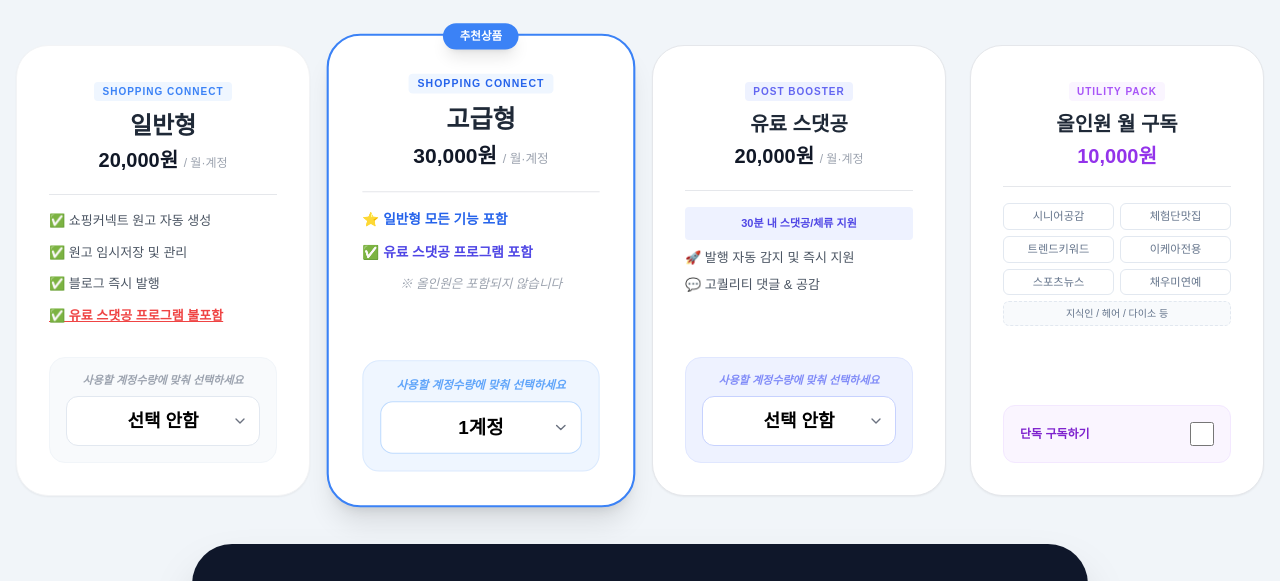
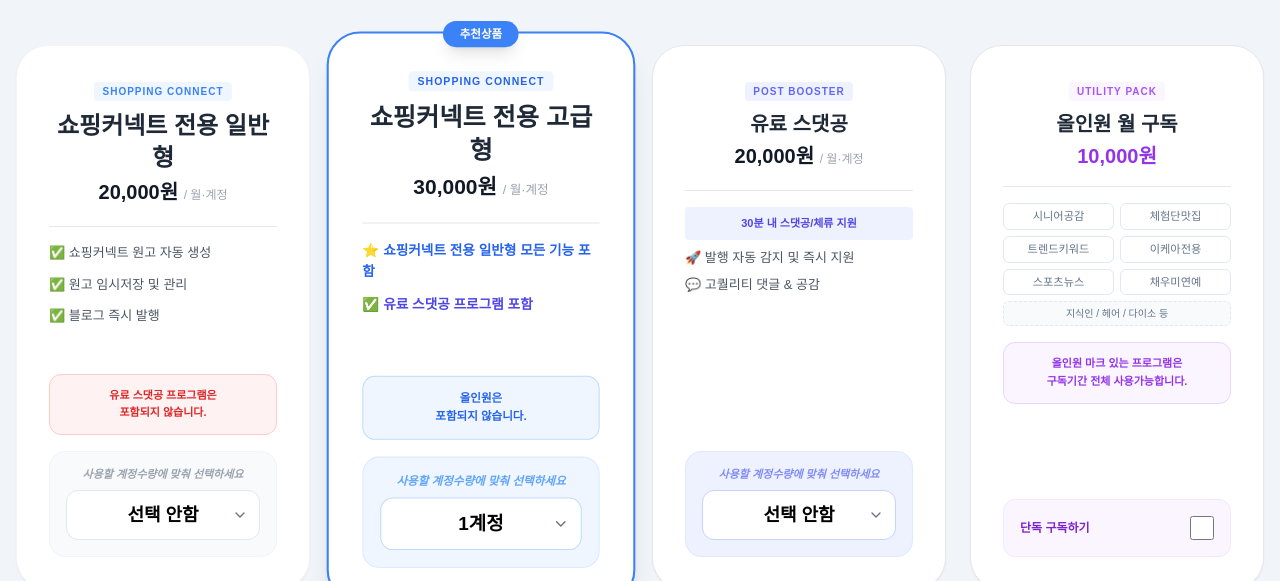
Before and after one commit to park-jin-soo/money, a plain HTML site: page index.html in a window 1280 px wide. Shown: the part 131-712 px from the top of the page. Drawn offline with nearby package versions, Linux system fonts and the light colour scheme; a web font is replaced by a local one.

Commit message:
Update index.html

```diff
--- a/index.html
+++ b/index.html
@@ -25,15 +25,19 @@
             <div class="bg-white rounded-[2rem] shadow-sm p-8 border border-gray-100 flex flex-col transition-all hover:shadow-md">
                 <div class="mb-5 text-center">
                     <span class="text-[10px] font-black text-blue-500 bg-blue-50 px-2 py-1 rounded uppercase tracking-widest">Shopping Connect</span>
-                    <h2 class="text-2xl font-bold text-gray-800 mt-2">일반형</h2>
+                    <h2 class="text-2xl font-bold text-gray-800 mt-2">쇼핑커넥트 전용 일반형</h2>
                     <p class="text-xl font-bold text-gray-900 mt-1">20,000원 <span class="text-xs text-gray-400 font-normal">/ 월·계정</span></p>
                 </div>
                 <ul class="text-[13px] text-gray-600 space-y-3 mb-8 flex-grow border-t pt-4">
                     <li>✅ 쇼핑커넥트 원고 자동 생성</li>
                     <li>✅ 원고 임시저장 및 관리</li>
                     <li>✅ 블로그 즉시 발행</li>
-                    <li class="font-bold text-red-500 underline">✅ 유료 스댓공 프로그램 불포함</li>
                 </ul>
+                <div class="mt-4 mb-4 px-4 py-3 bg-red-50 border border-red-200 rounded-xl text-center">
+                    <p class="text-[11px] text-red-600 font-semibold leading-relaxed">
+                        유료 스댓공 프로그램은<br>포함되지 않습니다.
+                    </p>
+                </div>
                 <div class="mt-auto bg-slate-50 p-4 rounded-2xl border border-slate-100 text-center">
                     <label class="block text-[11px] font-bold text-gray-400 mb-2 leading-tight italic">사용할 계정수량에 맞춰 선택하세요</label>
                     <select id="qty_basic" onchange="calculate()" class="w-full text-center text-lg font-bold bg-white border border-slate-200 rounded-xl p-2.5 outline-none cursor-pointer focus:ring-2 focus:ring-blue-500">
@@ -47,14 +51,18 @@
                 <div class="absolute -top-3 left-1/2 -translate-x-1/2 bg-blue-500 text-white px-4 py-1 rounded-full text-[11px] font-black shadow-lg">추천상품</div>
                 <div class="mb-5 text-center">
                     <span class="text-[10px] font-black text-blue-600 bg-blue-50 px-2 py-1 rounded uppercase tracking-widest">Shopping Connect</span>
-                    <h2 class="text-2xl font-bold text-gray-800 mt-2">고급형</h2>
+                    <h2 class="text-2xl font-bold text-gray-800 mt-2">쇼핑커넥트 전용 고급형</h2>
                     <p class="text-xl font-bold text-gray-900 mt-1">30,000원 <span class="text-xs text-gray-400 font-normal">/ 월·계정</span></p>
                 </div>
                 <ul class="text-[13px] text-gray-600 space-y-3 mb-8 flex-grow border-t pt-4">
-                    <li class="font-bold text-blue-600">⭐ 일반형 모든 기능 포함</li>
+                    <li class="font-bold text-blue-600">⭐ 쇼핑커넥트 전용 일반형 모든 기능 포함</li>
                     <li class="font-bold text-indigo-600">✅ 유료 스댓공 프로그램 포함</li>
-                    <li class="text-gray-400 italic text-xs text-center">※ 올인원은 포함되지 않습니다</li>
                 </ul>
+                <div class="mt-4 mb-4 px-4 py-3 bg-blue-50 border border-blue-200 rounded-xl text-center">
+                    <p class="text-[11px] text-blue-600 font-semibold leading-relaxed">
+                        올인원은<br>포함되지 않습니다.
+                    </p>
+                </div>
                 <div class="mt-auto bg-blue-50 p-4 rounded-2xl border border-blue-100 text-center">
                     <label class="block text-[11px] font-bold text-blue-400 mb-2 leading-tight italic">사용할 계정수량에 맞춰 선택하세요</label>
                     <select id="qty_premium" onchange="calculate()" class="w-full text-center text-lg font-bold bg-white border border-blue-200 rounded-xl p-2.5 outline-none cursor-pointer focus:ring-2 focus:ring-blue-500">
@@ -90,11 +98,16 @@
                     <h2 class="text-xl font-bold text-gray-800 mt-2">올인원 월 구독</h2>
                     <p class="text-xl font-bold text-purple-600 mt-1">10,000원</p>
                 </div>
-                <div class="grid grid-cols-2 gap-1.5 mb-6 border-t pt-4">
+                <div class="grid grid-cols-2 gap-1.5 mb-4 border-t pt-4">
                     <div class="program-card">시니어공감</div><div class="program-card">체험단맛집</div>
                     <div class="program-card">트렌드키워드</div><div class="program-card">이케아전용</div>
                     <div class="program-card">스포츠뉴스</div><div class="program-card">채우미연예</div>
                     <div class="program-card col-span-2 text-[10px] bg-slate-50 border-dashed border-slate-200">지식인 / 헤어 / 다이소 등</div>
+                </div>
+                <div class="mb-4 px-4 py-3 bg-purple-50 border border-purple-200 rounded-xl text-center">
+                    <p class="text-[11px] text-purple-600 font-semibold leading-relaxed">
+                        올인원 마크 있는 프로그램은<br>구독기간 전체 사용가능합니다.
+                    </p>
                 </div>
                 <div class="mt-auto bg-purple-50 p-4 rounded-xl flex items-center justify-between border border-purple-100">
                     <span class="text-xs font-bold text-purple-700">단독 구독하기</span>
@@ -194,8 +207,8 @@
             const fields = document.getElementById('dynamic-fields');
             summary.innerHTML = ""; fields.innerHTML = "";
 
-            if(data.qB > 0) { addSummary(summary, '쇼핑커넥트 일반형', data.qB); addInputs(fields, '일반형', data.qB, 'blue'); }
-            if(data.qP > 0) { addSummary(summary, '쇼핑커넥트 고급형', data.qP); addInputs(fields, '고급형', data.qP, 'indigo'); }
+            if(data.qB > 0) { addSummary(summary, '쇼핑커넥트 전용 일반형', data.qB); addInputs(fields, '쇼핑커넥트 전용 일반형', data.qB, 'blue'); }
+            if(data.qP > 0) { addSummary(summary, '쇼핑커넥트 전용 고급형', data.qP); addInputs(fields, '쇼핑커넥트 전용 고급형', data.qP, 'indigo'); }
             if(data.qS > 0) { addSummary(summary, '유료 스댓공 프로그램', data.qS); addInputs(fields, '유료 스댓공', data.qS, 'purple'); }
             if(data.isA) { addSummary(summary, '올인원 구독 서비스', 1); addInputs(fields, '올인원 구독', 1, 'purple'); }
 
@@ -242,7 +255,7 @@
             const payload = {
                 user_email: userEmail,
                 total_price: data.total.toLocaleString() + "원",
-                details: `일반형(${data.qB}), 고급형(${data.qP}), 스댓공(${data.qS}), 올인원(${data.isA?'O':'X'})`,
+                details: `쇼핑커넥트 전용 일반형(${data.qB}), 쇼핑커넥트 전용 고급형(${data.qP}), 스댓공(${data.qS}), 올인원(${data.isA?'O':'X'})`,
                 account_list: idsFormatted
             };
 
```
